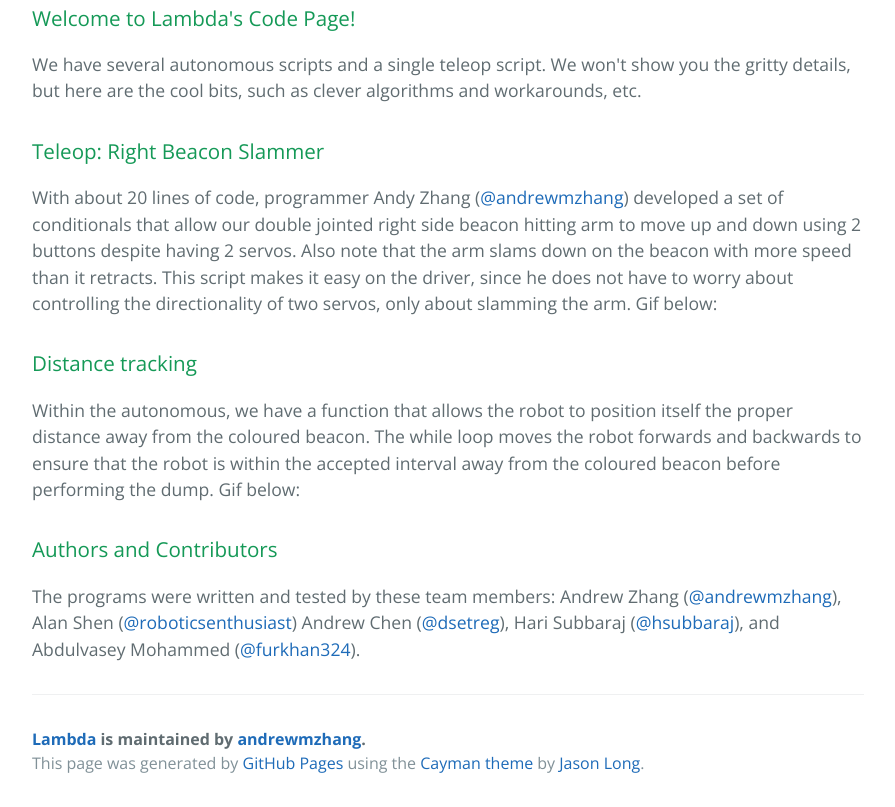
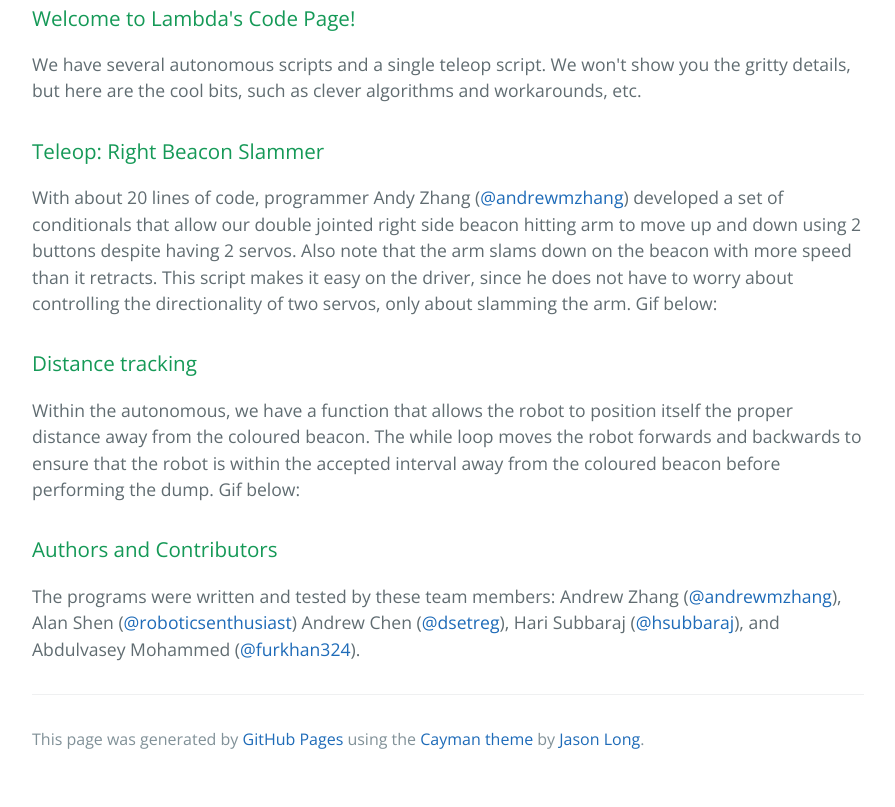
Before and after one commit to lambdaRobotics/lambdarobotics.github.io, a plain HTML site: page index.html in a window 1280 px wide. Shown: the part 346-1153 px from the top of the page, without its empty margins (192-1087 px from the left). After the commit the page ends 1129 px from the top, so only its background shows below. Drawn offline with nearby package versions, Linux system fonts and the light colour scheme.

Commit message:
Replace master branch with page content via GitHub

```diff
--- a/index.html
+++ b/index.html
@@ -2,7 +2,7 @@
 <html lang="en-us">
   <head>
     <meta charset="UTF-8">
-<title>Lambda by andrewmzhang</title>
+    <title>Lambda by lambdaRobotics</title>
     <meta name="viewport" content="width=device-width, initial-scale=1">
     <link rel="stylesheet" type="text/css" href="stylesheets/normalize.css" media="screen">
     <link href='https://fonts.googleapis.com/css?family=Open+Sans:400,700' rel='stylesheet' type='text/css'>
@@ -13,11 +13,6 @@
     <section class="page-header">
       <h1 class="project-name">Lambda</h1>
       <h2 class="project-tagline">Our Code, written by sheeple</h2>
-	<!--
-      <a href="https://github.com/andrewmzhang/lambda" class="btn">View on GitHub</a>
-      <a href="https://github.com/andrewmzhang/lambda/zipball/master" class="btn">Download .zip</a>
-      <a href="https://github.com/andrewmzhang/lambda/tarball/master" class="btn">Download .tar.gz</a>
--->
     </section>
 
     <section class="main-content">
@@ -42,7 +37,6 @@
 <p>The programs were written and tested by these team members: Andrew Zhang (<a href="https://github.com/andrewmzhang" class="user-mention">@andrewmzhang</a>), Alan Shen (<a href="https://github.com/roboticsenthusiast" class="user-mention">@roboticsenthusiast</a>) Andrew Chen (<a href="https://github.com/dsetreg" class="user-mention">@dsetreg</a>), Hari Subbaraj (<a href="https://github.com/hsubbaraj" class="user-mention">@hsubbaraj</a>), and Abdulvasey Mohammed (<a href="https://github.com/furkhan324" class="user-mention">@furkhan324</a>).</p>
 
       <footer class="site-footer">
-		<span class="site-footer-owner"><a href="https://github.com/andrewmzhang/lambda">Lambda</a> is maintained by <a href="https://github.com/andrewmzhang">andrewmzhang</a>.</span>
 
         <span class="site-footer-credits">This page was generated by <a href="https://pages.github.com">GitHub Pages</a> using the <a href="https://github.com/jasonlong/cayman-theme">Cayman theme</a> by <a href="https://twitter.com/jasonlong">Jason Long</a>.</span>
       </footer>
```
Lines whose indentation alone changed are shown as unchanged.
